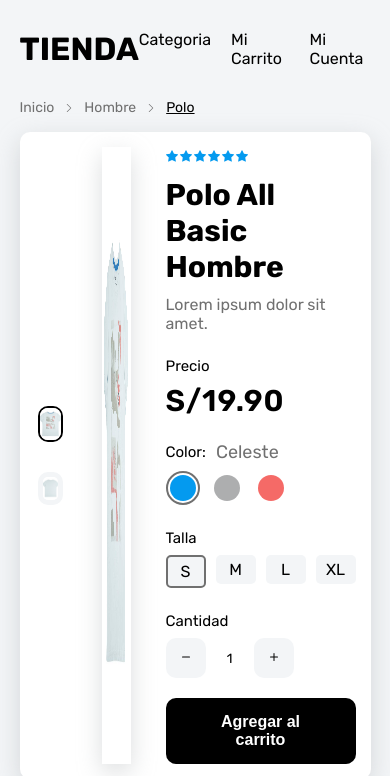
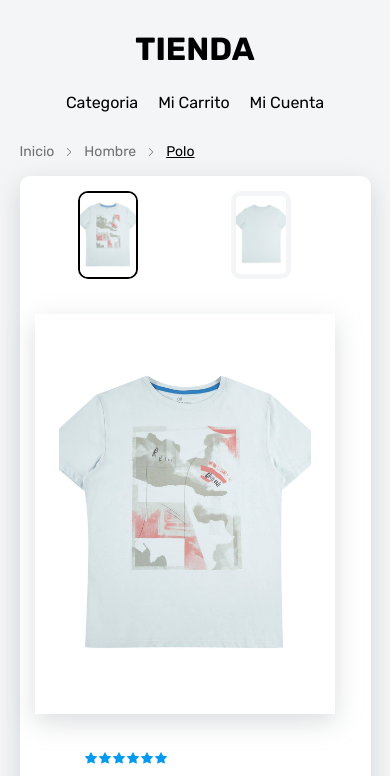
Before and after one commit to YakerHuertas26/Seccion_ComprarProducto, a website: page index.html in a window 390 px wide. Shown: the top 776 px of the page. Drawn offline with Linux system fonts and the light colour scheme.

Commit message:
versión final responsive

```diff
--- a/index.html
+++ b/index.html
@@ -9,6 +9,7 @@
     <link href="https://fonts.googleapis.com/css2?family=Rubik:wght@400;600;700&display=swap" rel="stylesheet">
     <link rel="stylesheet" href="./public/build.css">
     <script src="./public/bundle.js" defer></script>
+    <link rel="stylesheet" href="./public/mobile.css" media="screen and (max-width:450px)">
 </head>
 <body>
     <div class="comprarProducto">
--- /dev/null
+++ b/public/mobile.css
@@ -0,0 +1,63 @@
+.comprarProducto{
+    display: block;
+}
+
+.header{
+    display: flex;
+    flex-direction: column;
+    gap: 25px;
+    border-bottom: 20px;
+}
+.producto{
+    display: grid;
+
+    grid-template-areas:
+    "coleccion "
+    "principal "
+    "principal "
+    "info   "
+    ;
+}
+.producto__coleccion{
+    grid-area: coleccion;
+    display: flex;
+    flex-direction: row;
+
+    min-width: 300px;
+    width: 90%;
+    gap: 5px;
+    padding: 0px;
+}
+.producto__img {
+    width: 60px;
+
+}
+
+.producto__principal{
+    grid-area: principal;
+    height: 400px;
+    width: 300px;
+}
+.producto__contenedor-info{
+    grid-area: info;
+    width: 300px;
+    padding-left: 50px;
+    padding-bottom: 20px;
+}
+.producto__titulo{
+    font-size: 2.2rem;
+}
+.producto__descripcion{
+    font-size: 1.4rem;
+}
+.producto__monto{
+    font-size: 2.2rem;
+}
+.producto__titulo-detalle{
+    font-size: 1.4rem;
+}
+.reseña__texto{
+    font-size: 1.2rem;
+    width: 220px;
+
+}
```
